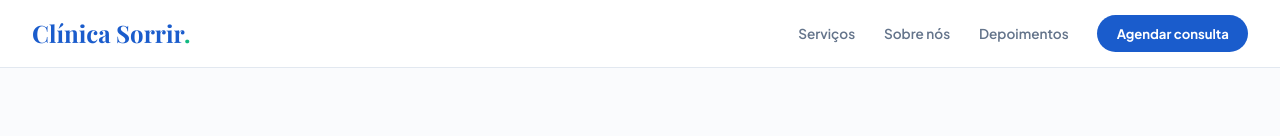
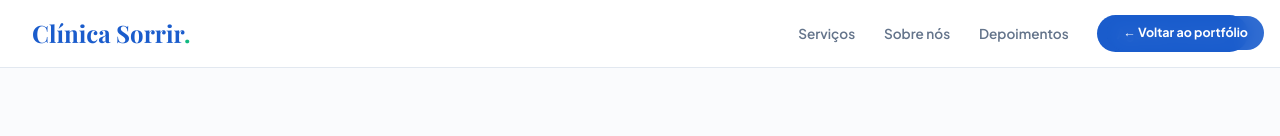
Before and after one commit to guiizao14/portfolio-gg, a plain HTML site: page clinica.html in a window 1280 px wide. Shown: the top 136 px of the page. Drawn offline with nearby package versions, Linux system fonts and the light colour scheme.

Commit message:
Update clinica.html

```diff
--- a/clinica.html
+++ b/clinica.html
@@ -29,6 +29,15 @@ body{
   line-height:1.6;
   overflow-x:hidden;
 }
+
+.back-btn{
+  position:fixed;top:1rem;right:1rem;z-index:101;
+  background:rgba(26,92,204,.9);color:#fff;
+  padding:.45rem 1rem;border-radius:99px;text-decoration:none;
+  font-size:.78rem;font-weight:700;backdrop-filter:blur(8px);
+  transition:background .3s,transform .3s;
+}
+.back-btn:hover{background:var(--blue);transform:translateY(-1px)}
 
 /* NAV */
 nav{
@@ -246,6 +255,8 @@ footer{
 </head>
 <body>
 
+<a href="index.html" class="back-btn">← Voltar ao portfólio</a>
+
 <nav>
   <div class="n-logo">Clínica Sorrir<span>.</span></div>
   <div class="n-links">
```
